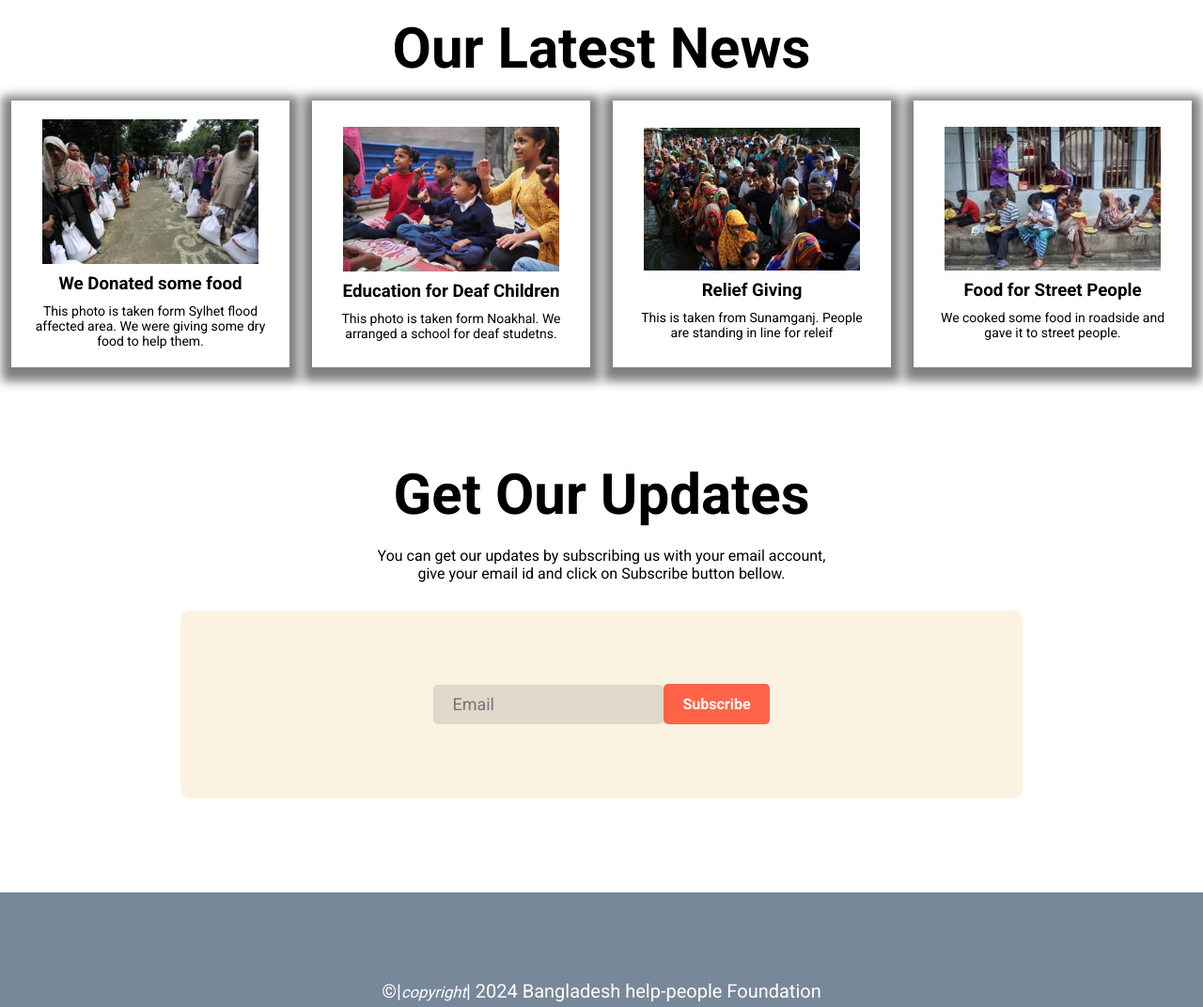
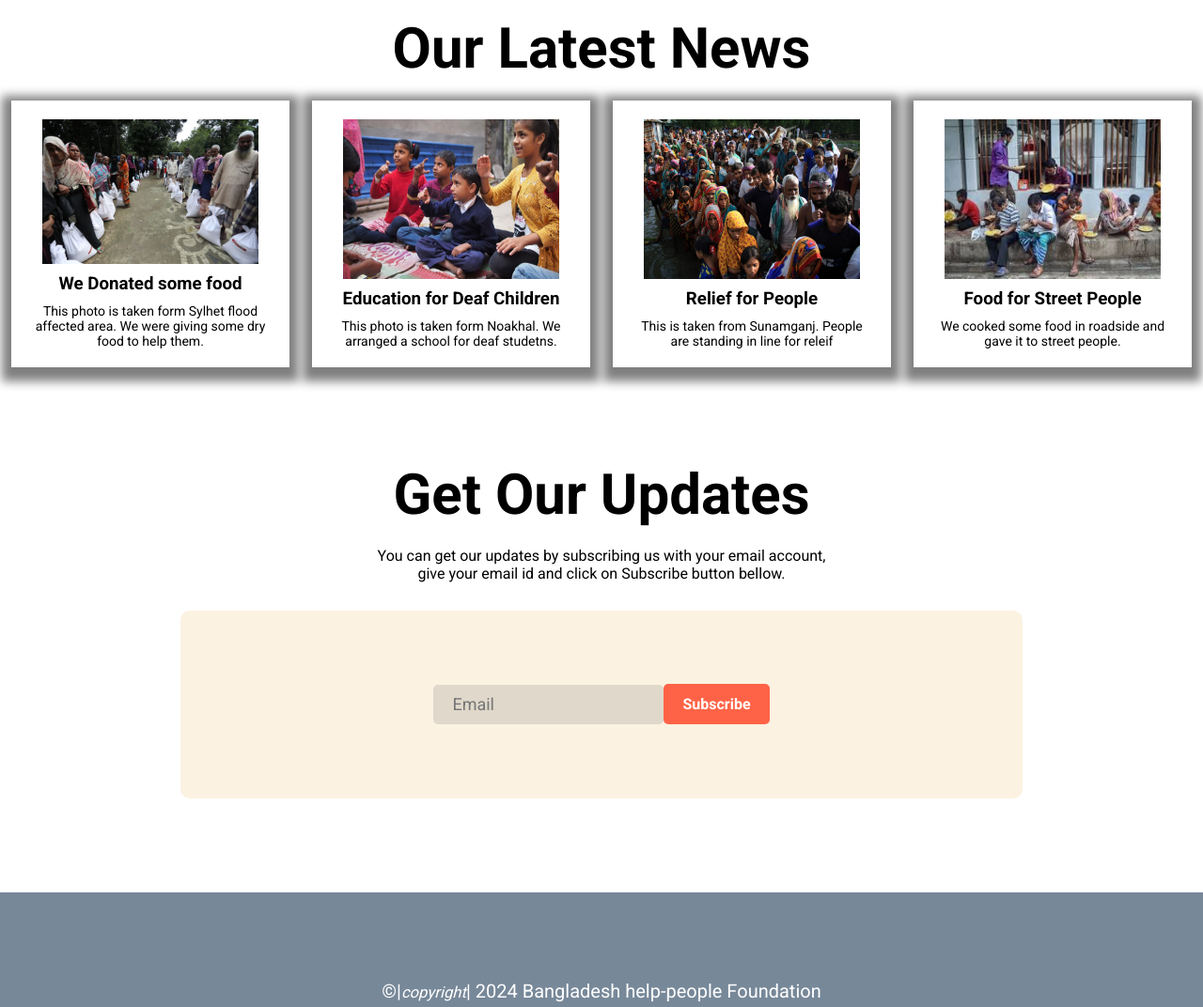
Before and after one commit to merazul-amin/assignment-one, a plain HTML site: page index.html in a window 1280 px wide. Shown: the part 2031-3103 px from the top of the page at 94% size. Drawn offline with Linux system fonts and the light colour scheme.

Commit message:
assignment one

```diff
--- a/index.html
+++ b/index.html
@@ -96,7 +96,7 @@
             </div>
             <div class="news-col">
                 <img src="images/donation7.jpg" alt="">
-                <h3>Relief Giving</h3>
+                <h3>Relief for People</h3>
                 <p>This is taken from Sunamganj. People are standing in line for releif</p>
             </div>
             <div class="news-col">
--- a/style.css
+++ b/style.css
@@ -167,7 +167,7 @@ form {
 
 .news-sec .news .news-col img {
     width: 90%;
-
+    height: 85%;
 }
 
 .news-sec .news .news-col h3 {
```
